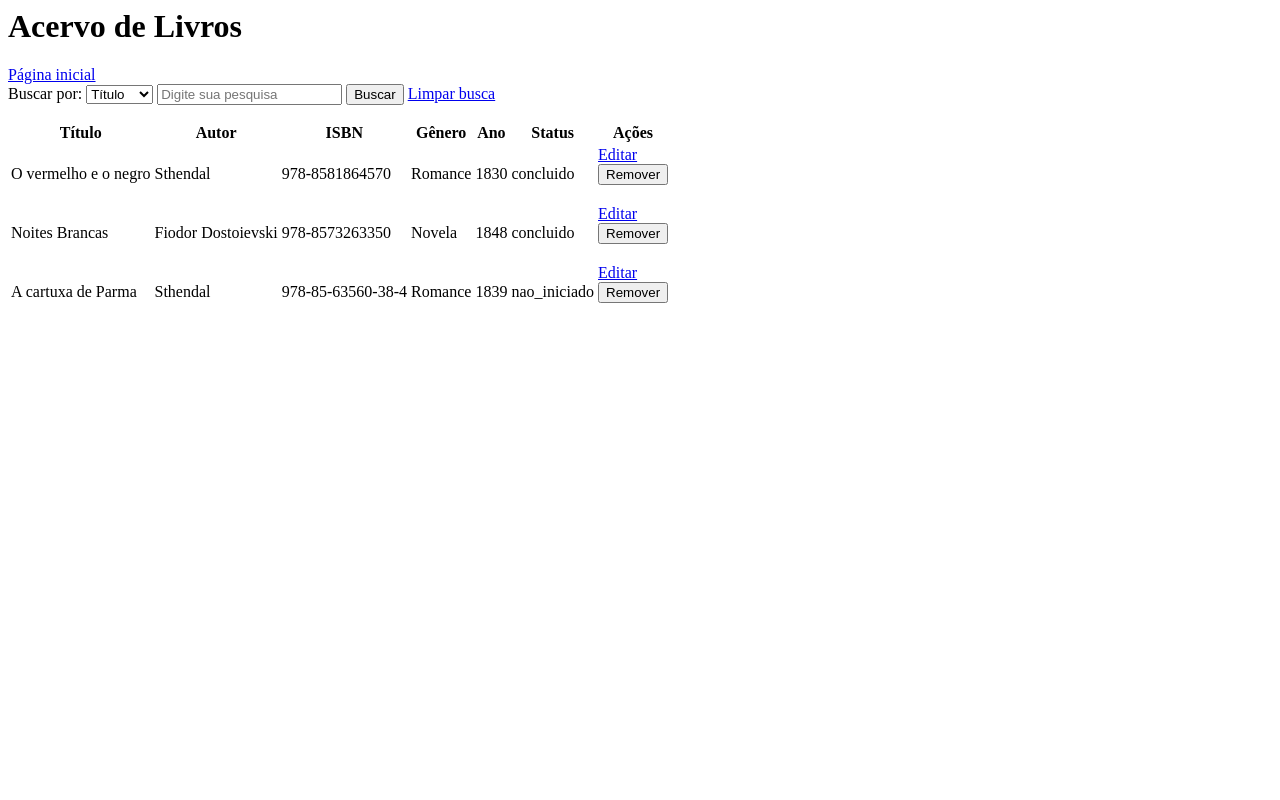
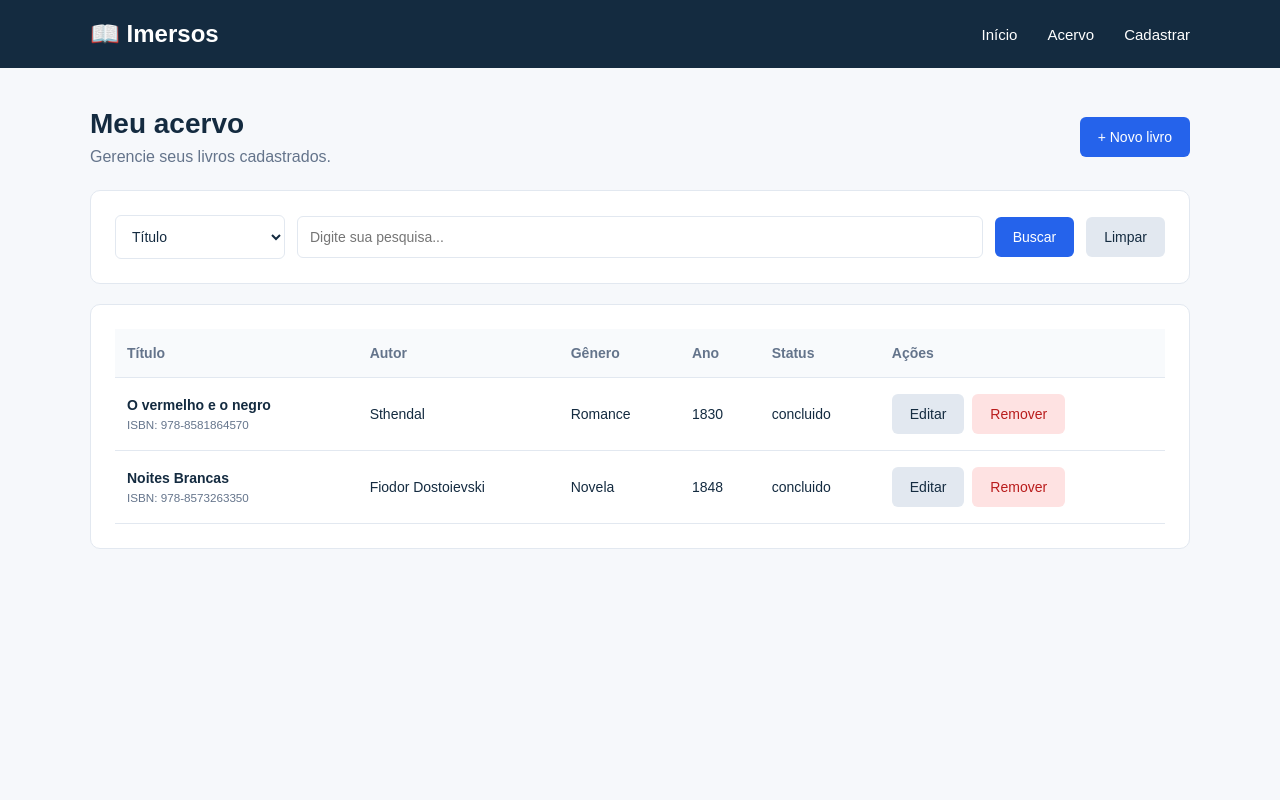
Before and after one commit to C14-Inatel-2026-2/Imersos, a Flask app: page /livros in a window 1280 px wide. Run offline with Flask 3, Linux system fonts and the light colour scheme.

Commit message:
feat: improving the styles of the pages

```diff
--- a/dados/livros.json
+++ b/dados/livros.json
@@ -14,13 +14,5 @@
         "genero": "Novela",
         "ano": 1848,
         "status_leitura": "concluido"
-    },
-    {
-        "titulo": "A cartuxa de Parma",
-        "autor": "Sthendal",
-        "isbn": "978-85-63560-38-4",
-        "genero": "Romance",
-        "ano": 1839,
-        "status_leitura": "nao_iniciado"
     }
 ]
--- /dev/null
+++ b/static/css/style.css
@@ -0,0 +1,328 @@
+
+
+:root {
+    --primary-dark: #142B40;
+    --primary: #2563EB;
+    --background: #F6F8FB;
+    --white: #FFFFFF;
+    --text: #142B40;
+    --muted: #64748B;
+    --border: #E2E8F0;
+}
+
+* {
+    box-sizing: border-box;
+}
+
+body {
+    margin: 0;
+    font-family: Arial, Helvetica, sans-serif;
+    background-color: var(--background);
+    color: var(--text);
+}
+
+.container {
+    width: 90%;
+    max-width: 1100px;
+    margin: 0 auto;
+}
+
+/* Barra de navegação */
+
+.navbar {
+    background-color: var(--primary-dark);
+    padding: 20px 0;
+}
+
+.nav-content {
+    display: flex;
+    justify-content: space-between;
+    align-items: center;
+}
+
+.logo {
+    color: var(--white);
+    font-size: 24px;
+    font-weight: bold;
+    text-decoration: none;
+}
+
+.nav-links {
+    display: flex;
+    gap: 30px;
+}
+
+.nav-links a {
+    color: var(--white);
+    text-decoration: none;
+    font-size: 15px;
+}
+
+.nav-links a:hover {
+    text-decoration: underline;
+}
+
+/* Conteúdo */
+
+.main-content {
+    padding-top: 40px;
+    padding-bottom: 60px;
+}
+
+h1 {
+    margin-top: 0;
+    font-size: 28px;
+}
+
+/* Cartões */
+
+.card {
+    background-color: var(--white);
+    border: 1px solid var(--border);
+    border-radius: 10px;
+    padding: 24px;
+    margin-bottom: 20px;
+}
+
+/* Botões */
+
+.btn {
+    display: inline-block;
+    padding: 12px 18px;
+    border: none;
+    border-radius: 6px;
+    text-decoration: none;
+    cursor: pointer;
+    font-size: 14px;
+}
+
+.btn-primary {
+    background-color: var(--primary);
+    color: var(--white);
+}
+
+.btn-primary:hover {
+    background-color: #1D4ED8;
+}
+
+/* Mensagens */
+
+.alert {
+    padding: 14px 18px;
+    border-radius: 6px;
+    margin-bottom: 20px;
+}
+
+.sucesso {
+    background-color: #DCFCE7;
+    color: #166534;
+}
+
+.erro {
+    background-color: #FEE2E2;
+    color: #991B1B;
+}
+
+/* Responsividade */
+
+@media (max-width: 600px) {
+    .nav-content {
+        flex-direction: column;
+        gap: 18px;
+    }
+
+    .nav-links {
+        gap: 18px;
+    }
+
+    .main-content {
+        padding-top: 25px;
+    }
+}
+
+
+
+/* Cabeçalho das páginas */
+
+.page-header {
+    display: flex;
+    justify-content: space-between;
+    align-items: center;
+    gap: 20px;
+    margin-bottom: 24px;
+}
+
+.page-header h1 {
+    margin-bottom: 8px;
+}
+
+.page-header p {
+    color: var(--muted);
+    margin: 0;
+}
+
+/* Formulário de pesquisa */
+
+.search-form {
+    display: flex;
+    align-items: center;
+    gap: 12px;
+}
+
+.search-form select.form-control {
+    width: 170px;
+    flex: 0 0 170px;
+}
+
+.search-form .search-input {
+    flex: 1;
+    width: auto;
+    min-width: 180px;
+}
+
+.search-form .btn {
+    flex-shrink: 0;
+}
+
+
+/* Formulários */
+
+.form-card {
+    max-width: 760px;
+    margin: 0 auto;
+}
+
+.field {
+    display: flex;
+    flex-direction: column;
+    gap: 8px;
+    margin-bottom: 20px;
+}
+
+.field label {
+    font-weight: 600;
+    font-size: 14px;
+}
+
+.form-control {
+    width: 100%;
+    padding: 12px;
+    border: 1px solid var(--border);
+    border-radius: 6px;
+    background: var(--white);
+    color: var(--text);
+    font-size: 14px;
+    min-width: 0;
+}
+
+.form-control:focus {
+    outline: none;
+    border-color: var(--primary);
+}
+
+.form-grid {
+    display: grid;
+    grid-template-columns: 1fr 1fr;
+    gap: 0 20px;
+}
+
+.form-actions {
+    display: flex;
+    justify-content: flex-end;
+    gap: 12px;
+    margin-top: 24px;
+}
+
+/* Botões adicionais */
+
+.btn-secondary {
+    background: #E2E8F0;
+    color: var(--text);
+}
+
+.btn-secondary:hover {
+    background: #CBD5E1;
+}
+
+.btn-danger {
+    background: #FEE2E2;
+    color: #B91C1C;
+}
+
+.btn-danger:hover {
+    background: #FECACA;
+}
+
+/* Tabela de livros */
+
+.table-scroll {
+    width: 100%;
+    overflow-x: auto;
+}
+
+.books-table {
+    width: 100%;
+    border-collapse: collapse;
+    text-align: left;
+}
+
+.books-table th,
+.books-table td {
+    padding: 16px 12px;
+    border-bottom: 1px solid var(--border);
+    font-size: 14px;
+}
+
+.books-table th {
+    color: var(--muted);
+    font-weight: 600;
+    background: #F8FAFC;
+}
+
+.books-table td small {
+    display: block;
+    color: var(--muted);
+    margin-top: 5px;
+}
+
+.books-table tbody tr:hover {
+    background: #F8FAFC;
+}
+
+.actions {
+    display: flex;
+    align-items: center;
+    gap: 8px;
+}
+
+.actions form {
+    margin: 0;
+}
+
+.empty-message {
+    color: var(--muted);
+    text-align: center;
+    padding: 24px;
+}
+
+/* Responsividade */
+
+@media (max-width: 700px) {
+    .page-header,
+    .search-form {
+        flex-direction: column;
+        align-items: stretch;
+    }
+
+    .form-grid {
+        grid-template-columns: 1fr;
+    }
+
+    .form-actions {
+        flex-wrap: wrap;
+    }
+
+    .books-table {
+        min-width: 700px;
+    }
+}
--- a/templates/base.html
+++ b/templates/base.html
@@ -0,0 +1,45 @@
+
+
+<!DOCTYPE html>
+<html lang="pt-BR">
+<head>
+    <meta charset="UTF-8">
+    <meta name="viewport" content="width=device-width, initial-scale=1.0">
+
+    <title>{% block title %}Imersos{% endblock %}</title>
+
+    <link rel="stylesheet"
+          href="{{ url_for('static', filename='css/style.css') }}">
+</head>
+
+<body>
+    <header class="navbar">
+        <div class="container nav-content">
+            <a href="{{ url_for('index') }}" class="logo">
+                📖 Imersos
+            </a>
+
+            <nav class="nav-links">
+                <a href="{{ url_for('index') }}">Início</a>
+                <a href="{{ url_for('listar_livros') }}">Acervo</a>
+                <a href="{{ url_for('cadastrar_livro') }}">Cadastrar</a>
+            </nav>
+        </div>
+    </header>
+
+    <main class="container main-content">
+
+        {% with mensagens = get_flashed_messages(with_categories=true) %}
+            {% for categoria, mensagem in mensagens %}
+                <div class="alert {{ categoria }}">
+                    {{ mensagem }}
+                </div>
+            {% endfor %}
+        {% endwith %}
+
+        {% block content %}
+        {% endblock %}
+
+    </main>
+</body>
+</html>
--- a/templates/livros.html
+++ b/templates/livros.html
@@ -1,22 +1,37 @@
-<h1>Acervo de Livros</h1>
 
-<a href="{{ url_for('index') }}">Página inicial</a>
 
-<form action="{{ url_for('listar_livros') }}" method="GET">
+{% extends "base.html" %}
 
-    <label for="campo">Buscar por:</label>
+{% block title %}Acervo - Imersos{% endblock %}
 
-    <select name="campo" id="campo">
+{% block content %}
+
+<div class="page-header">
+    <div>
+        <h1>Meu acervo</h1>
+        <p>Gerencie seus livros cadastrados.</p>
+    </div>
+
+    <a href="{{ url_for('cadastrar_livro') }}"
+       class="btn btn-primary">
+        + Novo livro
+    </a>
+</div>
+
+<section class="card">
+    <form action="{{ url_for('listar_livros') }}"
+          method="GET"
+          class="search-form">
+
+        <select name="campo" class="form-control">
             <option value="titulo"
                 {% if campo == "titulo" %}selected{% endif %}>
                 Título
             </option>
-
             <option value="autor"
                 {% if campo == "autor" %}selected{% endif %}>
                 Autor
             </option>
-
             <option value="genero"
                 {% if campo == "genero" %}selected{% endif %}>
                 Gênero
@@ -26,27 +41,37 @@
         <input
             type="text"
             name="termo"
-        placeholder="Digite sua pesquisa"
-        value="{{ termo }}"
+            class="form-control search-input"
+            placeholder="Digite sua pesquisa..."
+            value="{{ termo | default('', true) }}"
             required
         >
 
-    <button type="submit">Buscar</button>
+        <button type="submit" class="btn btn-primary">
+            Buscar
+        </button>
 
-    <a href="{{ url_for('listar_livros') }}">
-        Limpar busca
+        <a href="{{ url_for('listar_livros') }}"
+           class="btn btn-secondary">
+            Limpar
         </a>
+    </form>
+</section>
 
-</form>
+{% if erro_busca %}
+    <div class="alert erro">{{ erro_busca }}</div>
+{% endif %}
 
+<section class="card">
 
     {% if livros %}
-    <table>
+
+        <div class="table-scroll">
+            <table class="books-table">
                 <thead>
                     <tr>
                         <th>Título</th>
                         <th>Autor</th>
-                <th>ISBN</th>
                         <th>Gênero</th>
                         <th>Ano</th>
                         <th>Status</th>
@@ -57,34 +82,48 @@
                 <tbody>
                     {% for livro in livros %}
                     <tr>
-                <td>{{ livro.titulo }}</td>
-                {% with mensagens = get_flashed_messages(with_categories=true) %}
-                    {% for categoria, mensagem in mensagens %}
-                        <p class="{{ categoria }}">{{ mensagem }}</p>
-                    {% endfor %}
-                {% endwith %}
+                        <td>
+                            <strong>{{ livro.titulo }}</strong>
+                            <small>ISBN: {{ livro.isbn }}</small>
+                        </td>
                         <td>{{ livro.autor }}</td>
-                <td>{{ livro.isbn }}</td>
                         <td>{{ livro.genero }}</td>
                         <td>{{ livro.ano }}</td>
                         <td>{{ livro.status_leitura }}</td>
+
                         <td>
-                    <a href="{{ url_for('editar_livro', isbn=livro.isbn) }}">
+                            <div class="actions">
+                                <a
+                                    href="{{ url_for('editar_livro', isbn=livro.isbn) }}"
+                                    class="btn btn-secondary">
                                     Editar
                                 </a>
 
                                 <form
                                     action="{{ url_for('remover_livro', isbn=livro.isbn) }}"
                                     method="POST"
-                        onsubmit="return confirm('Deseja realmente remover este livro?');"
-                    >
-                        <button type="submit">Remover</button>
+                                    onsubmit="return confirm('Deseja remover este livro?');">
+
+                                    <button
+                                        type="submit"
+                                        class="btn btn-danger">
+                                        Remover
+                                    </button>
                                 </form>
+                            </div>
                         </td>
                     </tr>
                     {% endfor %}
                 </tbody>
             </table>
-{% else %}
-    <p>Nenhum livro cadastrado.</p>
+        </div>
+
+    {% elif not erro_busca %}
+        <p class="empty-message">
+            Nenhum livro encontrado.
+        </p>
     {% endif %}
+
+</section>
+
+{% endblock %}
```
Also changed, not shown: templates/cadastrar.html (+71 -24 lines), templates/editar.html (+76 -53 lines), templates/index.html (+23 -17 lines), static/css/styles.css (deleted). Lines whose indentation alone changed are shown as unchanged.
